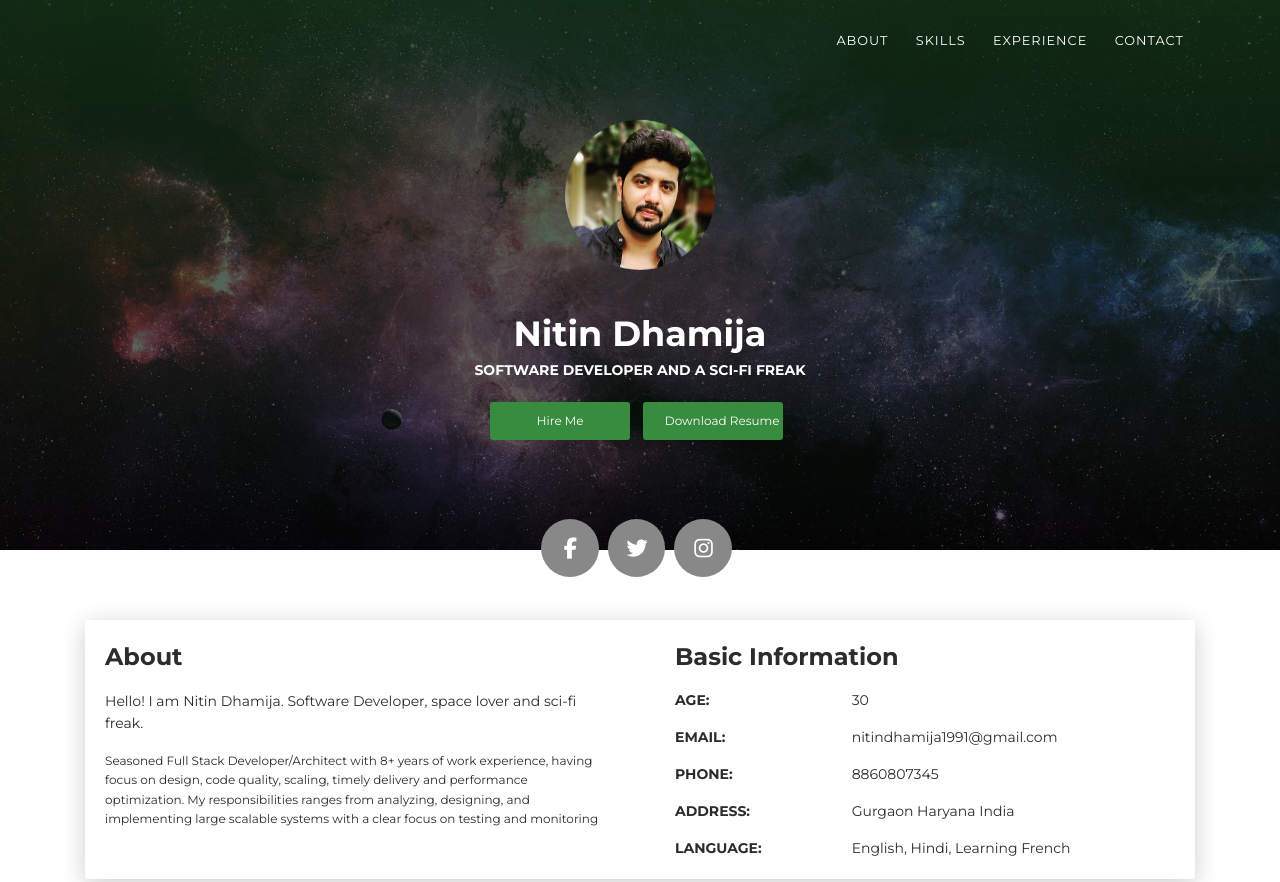
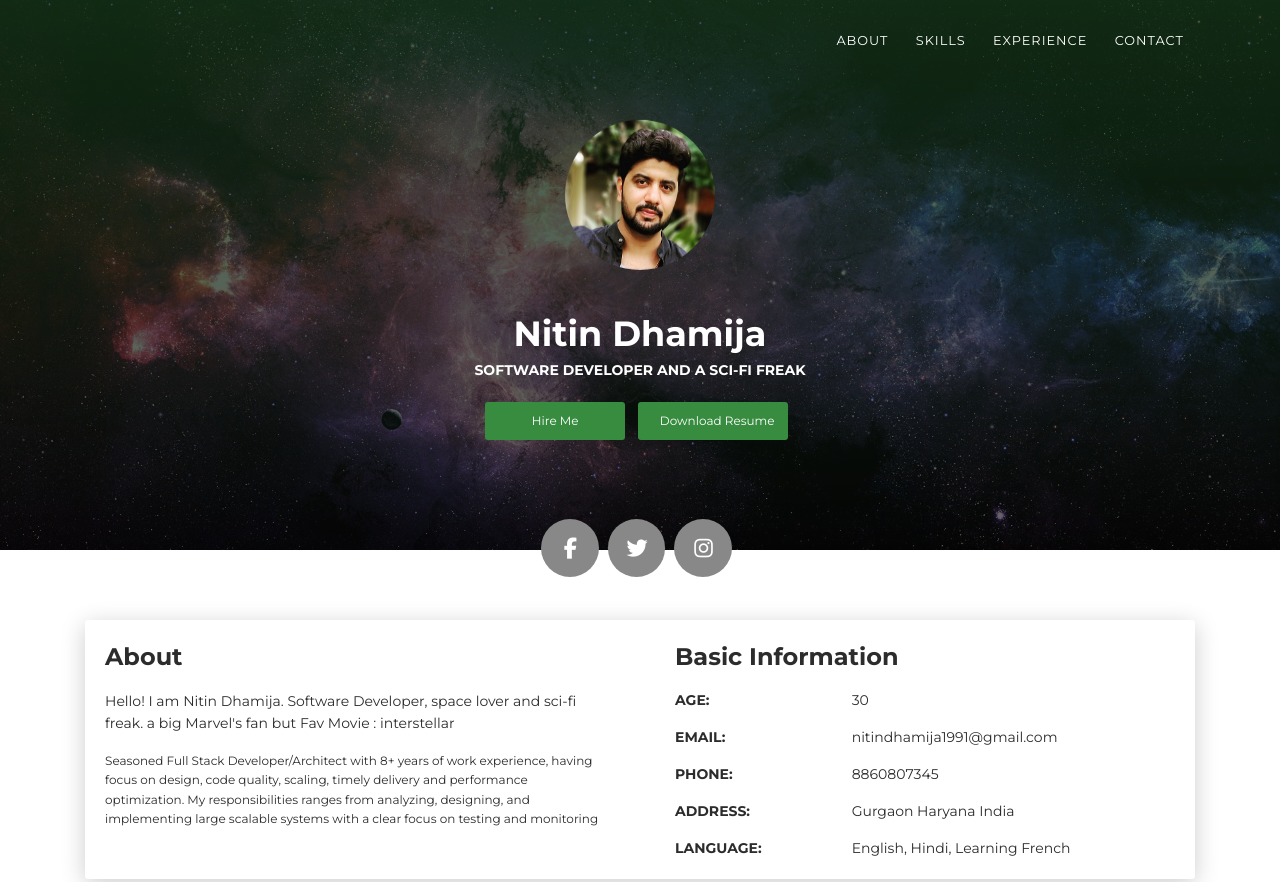
Before and after one commit to nitindhamija/nitindhamija.github.io, a plain HTML site: page index.html in a window 1280 px wide. Shown: the top 882 px of the page. Drawn offline with Linux system fonts and the light colour scheme.

Commit message:
updated about section

```diff
--- a/index.html
+++ b/index.html
@@ -54,6 +54,7 @@
                                 class="btn btn-primary smooth-scroll mr-2" data-aos="zoom-in"
                                 data-aos-anchor="data-aos-anchor" href="#contact">Hire Me</a>
                             <a class="btn btn-primary smooth-scroll mr-2"
+                            style="width: 150px;"
                               data-aos="zoom-in"
                               -aos-anchor="data-aos-anchor"
                               href="https://drive.google.com/file/d/1cAghnmfK-QXeFBg1BWukpBP8bXwpglKZ/view?usp=sharing"
@@ -84,7 +85,7 @@
                         <div class="col-lg-6 col-md-12">
                             <div class="card-body">
                                 <div class="h4 mt-0 title">About</div>
-                                <p>Hello! I am Nitin Dhamija. Software Developer, space lover and sci-fi freak.</p>
+                                <p>Hello! I am Nitin Dhamija. Software Developer, space lover and sci-fi freak. a big Marvel's fan but Fav Movie : interstellar</p>
                                 <p style="font-size: 12px;">Seasoned Full Stack Developer/Architect with 8+ years of work experience, having focus on design, code quality, scaling, timely delivery and performance optimization. My responsibilities ranges from analyzing, designing, and implementing large scalable systems with a clear focus on testing and monitoring</p>
                                 <!--<p>Beta world now.</p>-->
                             </div>
```
